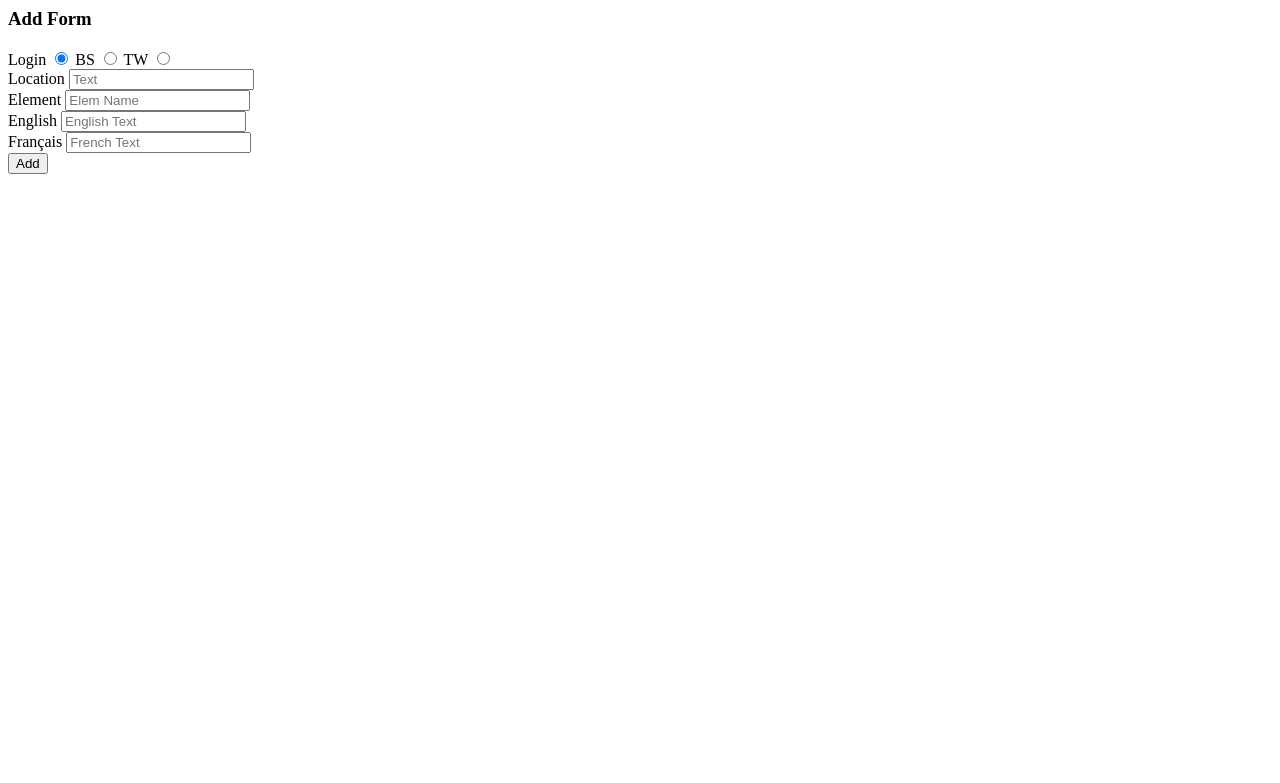
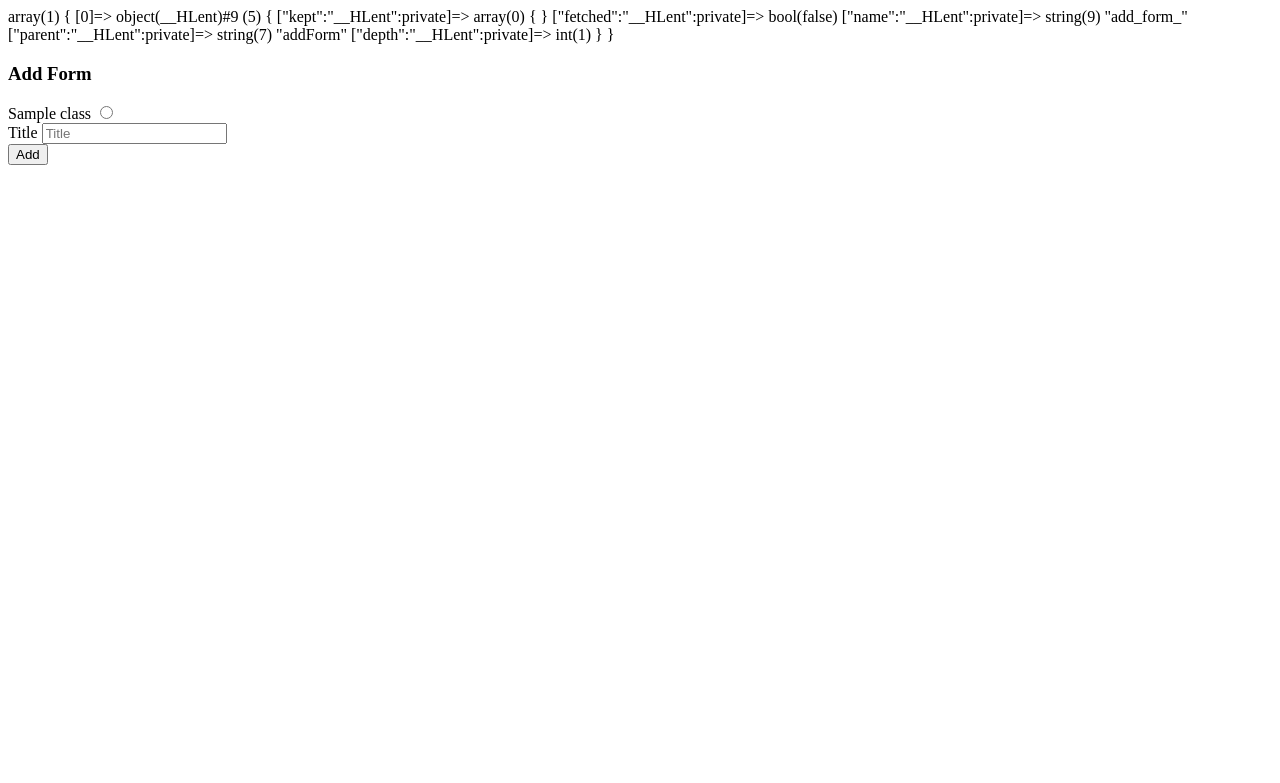
Before and after one commit to Leerlandais/snippets, a PHP site: template view/privateView/inc/privateAddForm.php in a window 1280 px wide. Shown: the top 783 px of the page. Run offline with PHP 8.4, Linux system fonts and the light colour scheme; the template is opened without the code that fills it: most values are stand-ins (such as "Sample title", 1, 10 or a date in 2020).

Commit message:
privateAddForm: dynamic creation of radio buttons : OK

```diff
--- a/controller/privateController.php
+++ b/controller/privateController.php
@@ -7,7 +7,7 @@ if(isset($_GET["update"])) {
             echo "New Shit";
             break;
         case 'addForm' :
-            $addForm = true;
+            $addForm = getDetailsForRadioButtons($db);
             break;
     }
 }
--- a/view/privateView/inc/privateAddForm.php
+++ b/view/privateView/inc/privateAddForm.php
@@ -1,4 +1,6 @@
-
+<?php
+var_dump($addForm);
+?>
 <form action="./" method="POST">
     <div class="bg-[#F9FAFB] h-auto w-auto flex items-center">
         <div class="h-max mx-auto flex flex-col items-center">
@@ -6,30 +8,22 @@
             <div class="bg-white shadow-xl p-10 flex flex-col gap-4 text-sm text-center">
 
                 <div>
-                    <label for="formClassRw" class="ml-4">Login</label>
-                    <input class="ps-2 me-1" type="radio" name="addFormClass" id="formClassRw" checked value="rw">
-                    <label for="formClassBs" class="ml-4">BS</label>
-                    <input class="ps-2 me-1" type="radio" name="addFormClass" id="formClassBs" value="bs">
-                    <label for="formClassTw" class="ml-4" >TW</label>
-                    <input class="ps-2 me-1" type="radio" name="addFormClass" id="formClassTw" value="tw">
+                    <?php
+                    $i = true;
+                    foreach ($addForm as $value) {
+                        ?>
+                        <label for="formClass<?=$value["class"]?>" class="ml-4"><?=ucfirst($value["class"])?></label>
+                        <input class="ps-2 me-1" type="radio" id="formClass<?=$value["class"]?>" name="formClass" value="<?=$value["class"]?>" <?= $i ? 'required' : '' ?>>
+                        <?php
+                        $i = false;
+                    }
+                    ?>
+
                 </div>
 
                 <div>
-                    <label class="updateLabels" for="addTextLocation">Location</label>
-                    <input class="updateInputs" type="text" name="addTextLocation" id="addTextLocation" placeholder="Text" required>
-                </div>
-                <div>
-                    <label class="updateLabels" for="addTextElement">Element</label>
-                    <input class="updateInputs" type="text" name="addTextElement" id="addTextElement" placeholder="Elem Name" required>
-                </div>
-
-                <div>
-                    <label class="text-gray-600 font-bold inline-block pb-2" for="addTextEnglish">English</label>
-                    <input class="border border-gray-400 focus:outline-slate-400 rounded-md w-full shadow-sm px-5 py-2" type="text" name="addTextEnglish" id="addTextEnglish" placeholder="English Text" required>
-                </div>
-                <div>
-                    <label class="updateLabels" for="addTextFrench">Français</label>
-                    <input class="updateInputs" type="text" name="addTextFrench" id="addTextFrench" placeholder="French Text" required>
+                    <label class="text-gray-600 font-bold inline-block pb-2" for="addFormTitle">Title</label>
+                    <input class="border border-gray-400 focus:outline-slate-400 rounded-md w-full shadow-sm px-5 py-2" type="text" name="addFormTitle" id="addFormTitle" placeholder="Title" required>
                 </div>
                 <div>
                     <button class="bg-[#4F46E5] w-full py-2 rounded-md text-white font-bold cursor-pointer hover:bg-[#181196]" type="submit">Add</button>
```
Also changed, not shown: model/formModel.php (+11 -0 lines).
